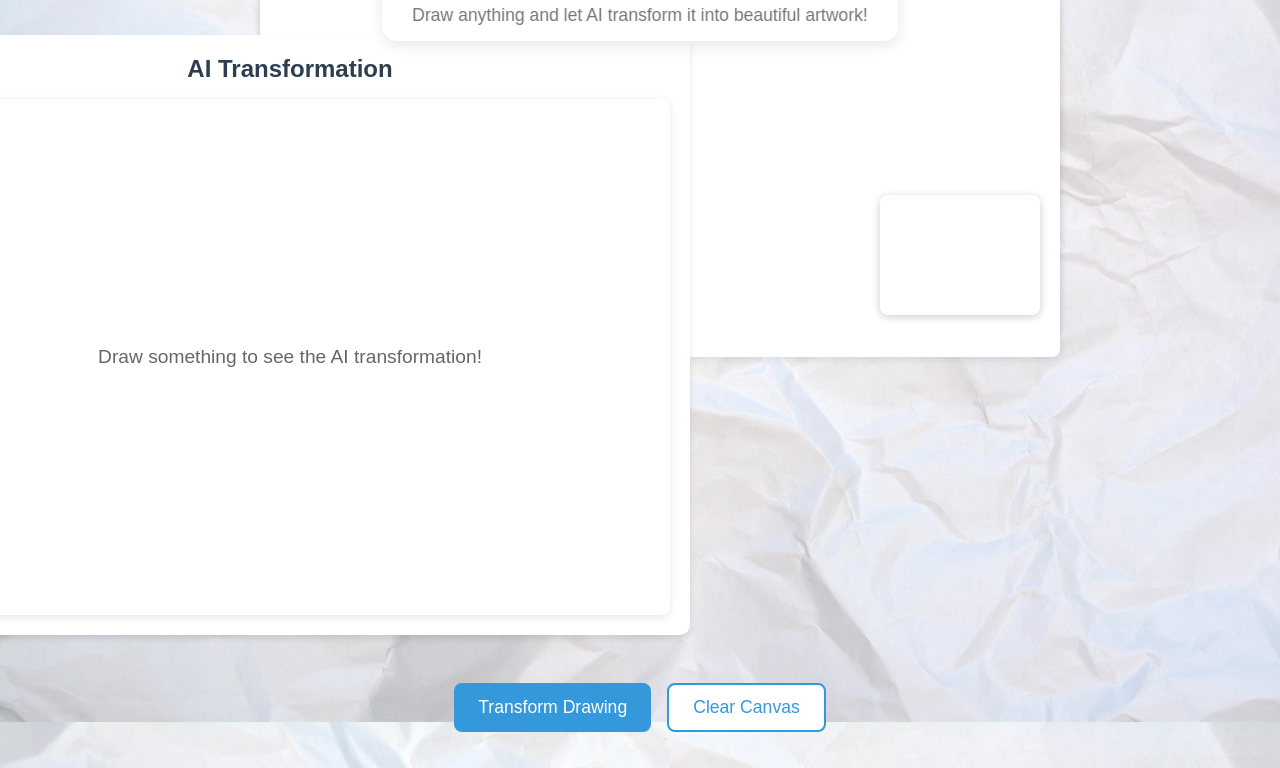
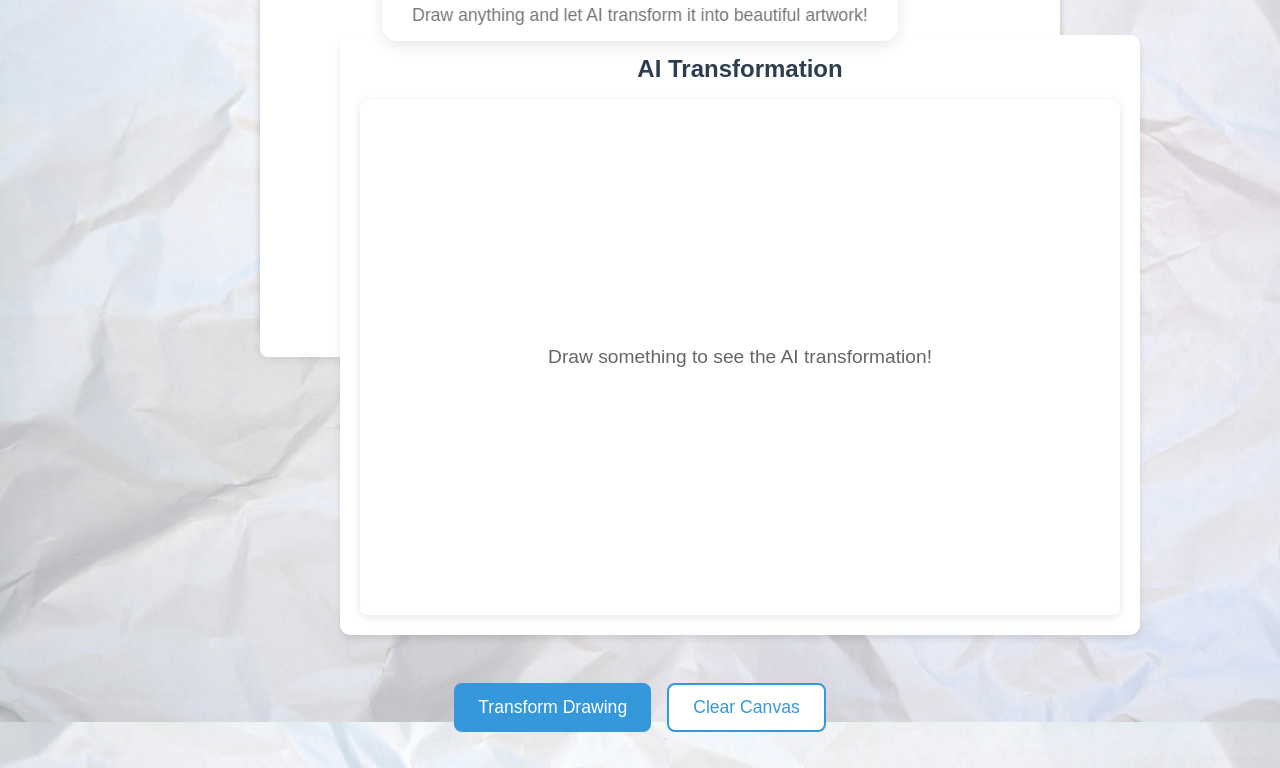
Before and after one commit to simriks/gestura-simrik, a website: page public/artmode.html in a window 1280 px wide. Shown: the part 78-846 px from the top of the page. Drawn offline with Linux system fonts and the light colour scheme; a script that the page names is missing.

Commit message:
Update artmode.html

```diff
--- a/public/artmode.html
+++ b/public/artmode.html
@@ -27,7 +27,7 @@
 
     .artmode-page .result-section {
       position: absolute;
-      right: -50px;
+      right: -500px;
       left: auto;
       top: 0;
       width: 800px;  /* Matching original width */
```
